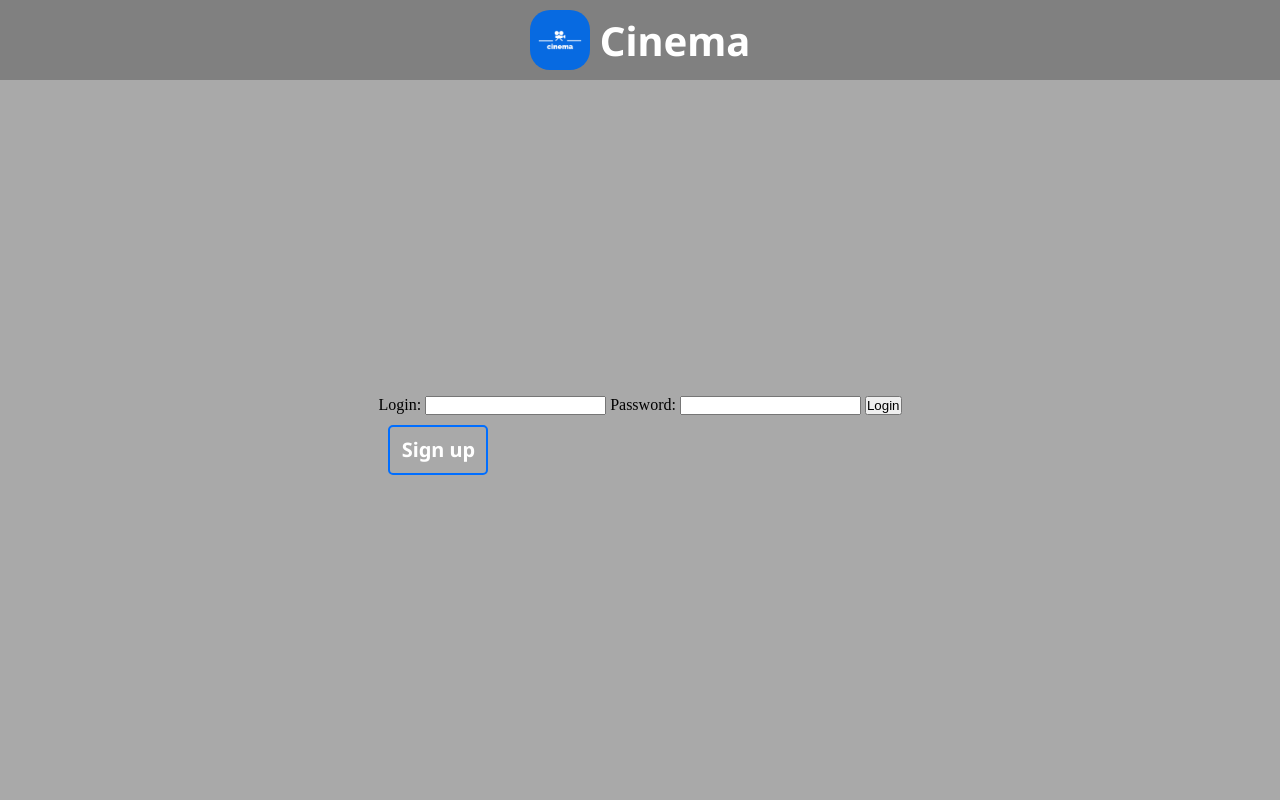
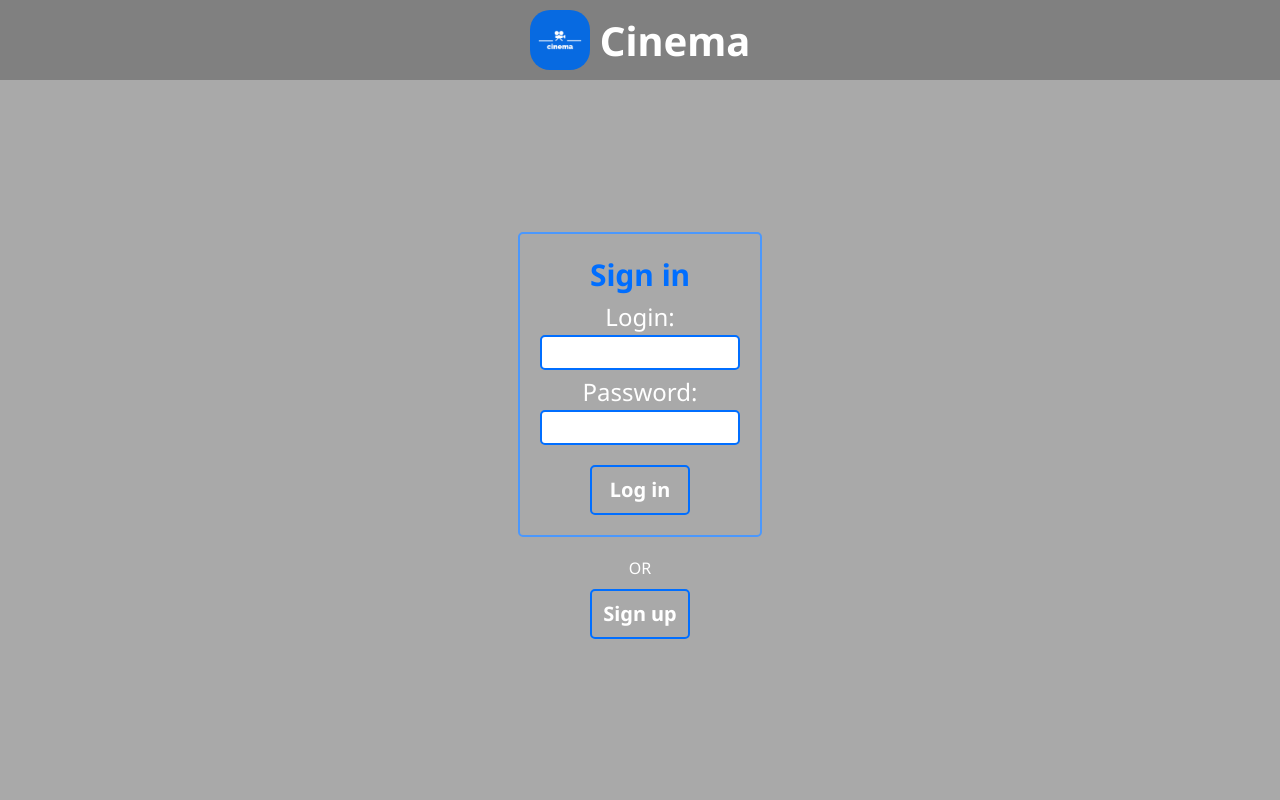
Before and after one commit to MrJujek/cinema, a PHP site: page /login.php in a window 1280 px wide. Run offline with PHP 8.4, Linux system fonts and the light colour scheme.

```diff
--- a/login.php
+++ b/login.php
@@ -43,15 +43,16 @@
     ?>
     <div class="signin">
         <form method="POST">
+            Sign in
             <label>Login:</label>
             <input type="text" name="login" required />
 
             <label>Password:</label>
             <input type="password" name="pass" required />
 
-            <button type="submit">Login</button>
+            <input type="submit" value="Log in"></input>
         </form>
-
+        OR
         <a href="register.php">Sign up</a>
     </div>
 </div>
--- a/style/style.css
+++ b/style/style.css
@@ -106,4 +106,91 @@
 .bottom-panel a:hover {
   background-color: #4b98fd;
 }
+
+.signup,
+.signin {
+  font-family: 'Noto Sans', sans-serif;
+  display: -webkit-box;
+  display: -ms-flexbox;
+  display: flex;
+  -webkit-box-pack: center;
+      -ms-flex-pack: center;
+          justify-content: center;
+  -webkit-box-align: center;
+      -ms-flex-align: center;
+          align-items: center;
+  -webkit-box-orient: vertical;
+  -webkit-box-direction: normal;
+      -ms-flex-direction: column;
+          flex-direction: column;
+  color: white;
+}
+
+.signup form,
+.signin form {
+  color: #006eff;
+  font-family: 'Noto Sans', sans-serif;
+  font-size: 30px;
+  font-weight: bold;
+  display: -webkit-box;
+  display: -ms-flexbox;
+  display: flex;
+  -webkit-box-orient: vertical;
+  -webkit-box-direction: normal;
+      -ms-flex-direction: column;
+          flex-direction: column;
+  -webkit-box-align: center;
+      -ms-flex-align: center;
+          align-items: center;
+  -webkit-box-pack: center;
+      -ms-flex-pack: center;
+          justify-content: center;
+  border: 2px solid #4b98fd;
+  border-radius: 5px;
+  padding: 20px;
+  margin-bottom: 20px;
+}
+
+.signup form label,
+.signin form label {
+  margin-top: 5px;
+  margin-bottom: 2px;
+  color: white;
+  font-weight: normal;
+  font-size: 24px;
+}
+
+.signup form input[type="text"],
+.signup form input[type="password"],
+.signin form input[type="text"],
+.signin form input[type="password"] {
+  border: 2px solid #006eff;
+  height: 35px;
+  border-radius: 5px;
+  padding: 0px 5px;
+  width: 200px;
+}
+
+.signup form input[type="submit"],
+.signin form input[type="submit"] {
+  height: 50px;
+  width: 100px;
+  color: white;
+  text-align: center;
+  text-decoration: none;
+  display: inline-block;
+  font-family: 'Noto Sans', sans-serif;
+  font-size: 20px;
+  font-weight: bold;
+  cursor: pointer;
+  background-color: darkgray;
+  border: 2px solid #006eff;
+  border-radius: 5px;
+  margin-top: 20px;
+}
+
+.signup form input[type="submit"]:hover,
+.signin form input[type="submit"]:hover {
+  background-color: #4b98fd;
+}
 /*# sourceMappingURL=style.css.map */
```
Also changed, not shown: register.php (added, +62 -0 lines), style/style.scss (+59 -38 lines), 1 other file.
